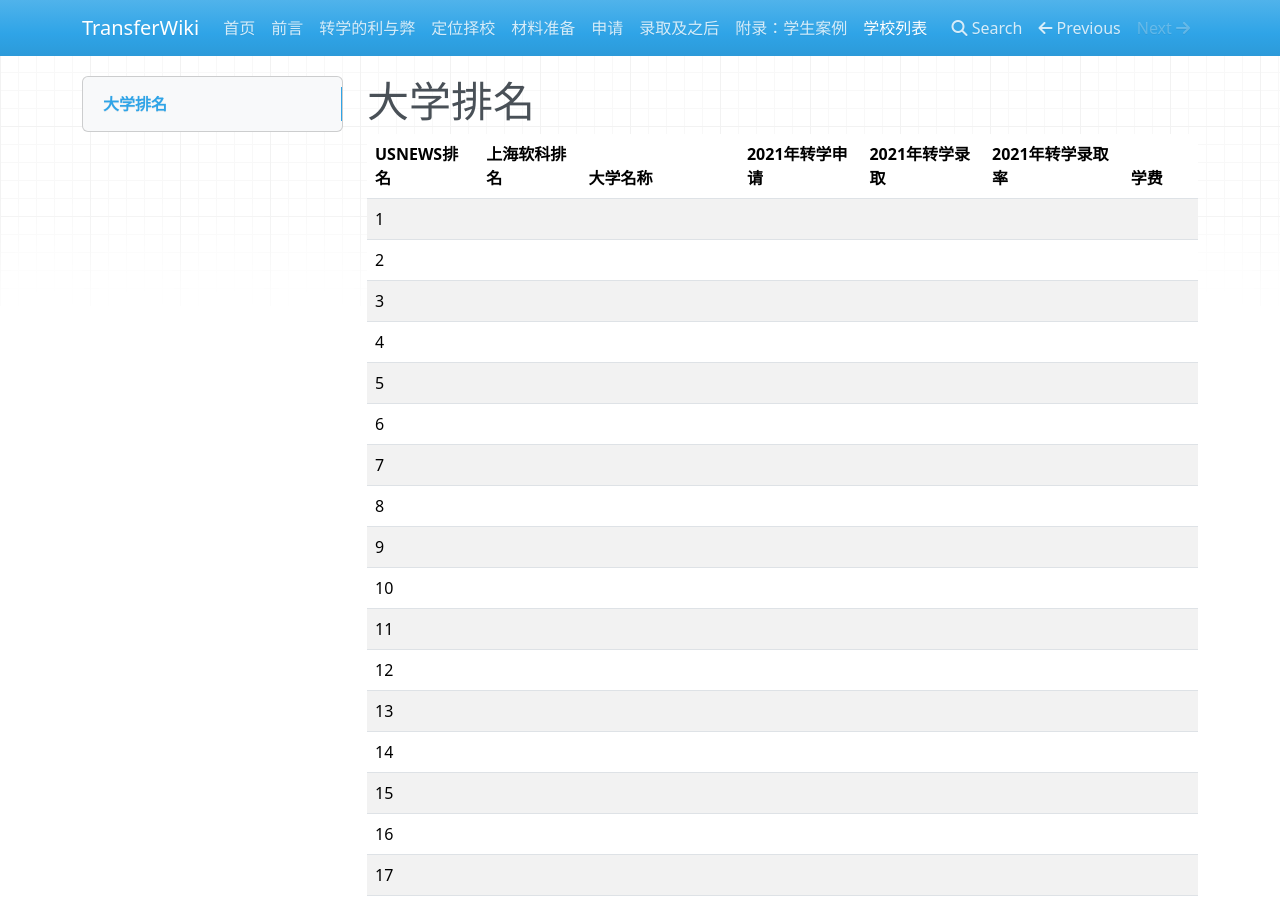
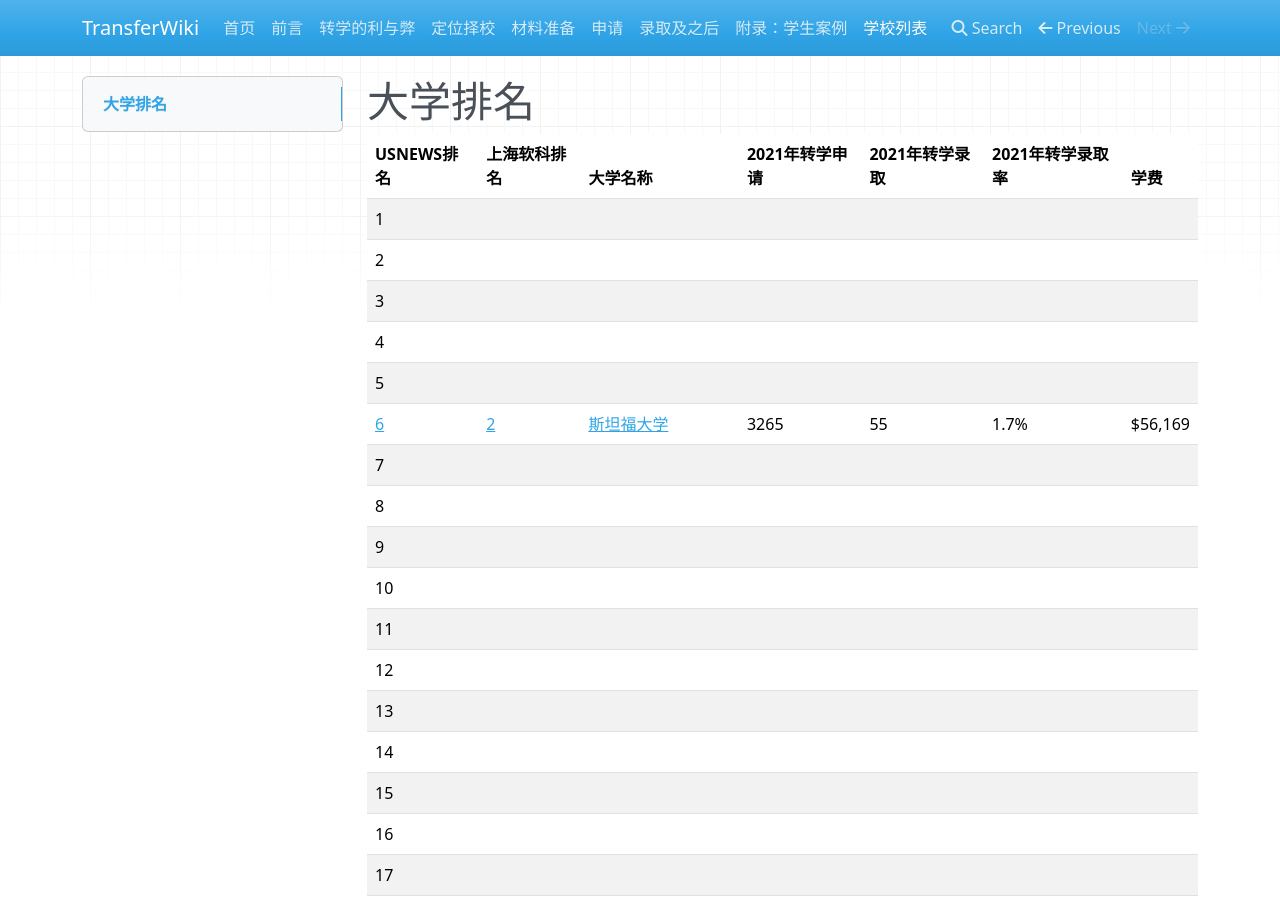
Before and after one commit to SihanXU/TransferWiki, an MkDocs documentation site: the page built from docs/school_list.md, in a window 1280 px wide and 900 px high. Built offline with MkDocs 1.6.1, drawn with Linux system fonts in a browser that asks for light colours; nearby versions of some CDN libraries.

Commit message:
Update school_list.md

```diff
--- a/docs/school_list.md
+++ b/docs/school_list.md
@@ -7,7 +7,7 @@
 | 3 |   |   |   |   |   |   |
 | 4 |   |   |   |   |   |   |
 | 5 |   |   |   |   |   |   |
-| 6 |   |   |   |   |   |   |
+| [6](https://www.usnews.com/best-colleges/stanford-university-1305) | [2](https://www.shanghairanking.com/institution/stanford-university) | [斯坦福大学](/schools/stanford) | 3265 | 55 | 1.7% | $56,169 |
 | 7 |   |   |   |   |   |   |
 | 8 |   |   |   |   |   |   |
 | 9 |   |   |   |   |   |   |
```
